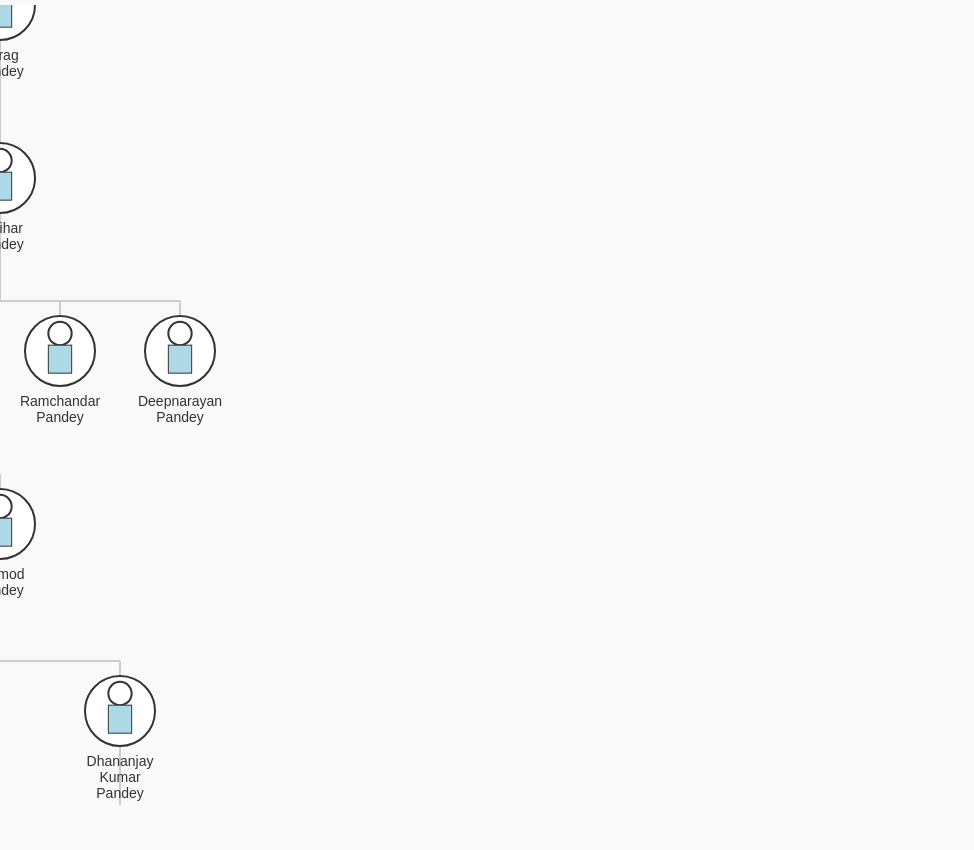
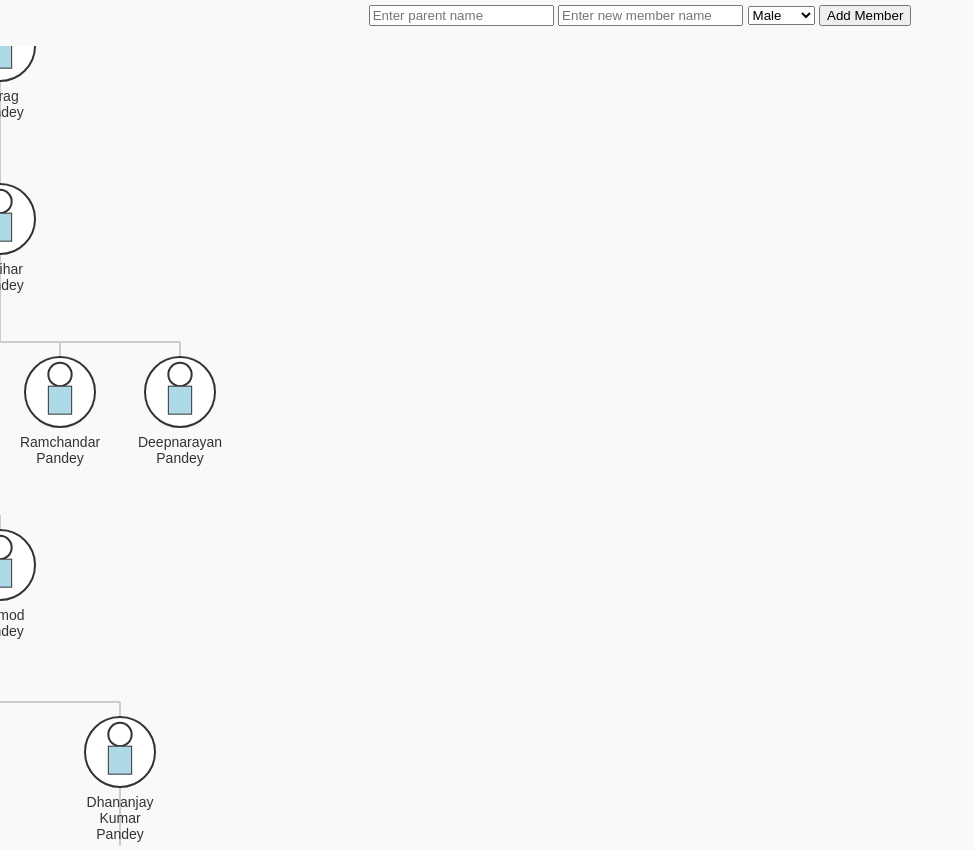
Before and after one commit to chankap/pandey-khandan, a plain HTML site: page index.html in a window 1280 px wide. Shown: the part 72-922 px from the top of the page, without its empty margins (0-974 px from the left). Before the commit the page ends 881 px from the top, so only its background shows below. Drawn offline with nearby package versions, Linux system fonts and the light colour scheme.

Commit message:
Update index.html

```diff
--- a/index.html
+++ b/index.html
@@ -8,6 +8,15 @@
 </head>
 <body>
   <h1>Pandey Family</h1>
+  <div id="family-form" style="text-align:center; margin-bottom:20px;">
+  <input type="text" id="parentName" placeholder="Enter parent name">
+  <input type="text" id="memberName" placeholder="Enter new member name">
+  <select id="gender">
+    <option value="male">Male</option>
+    <option value="female">Female</option>
+  </select>
+  <button id="addMemberBtn">Add Member</button>
+</div>
   <div id="tree"></div>
 
   <script src="https://d3js.org/d3.v7.min.js"></script>
```
